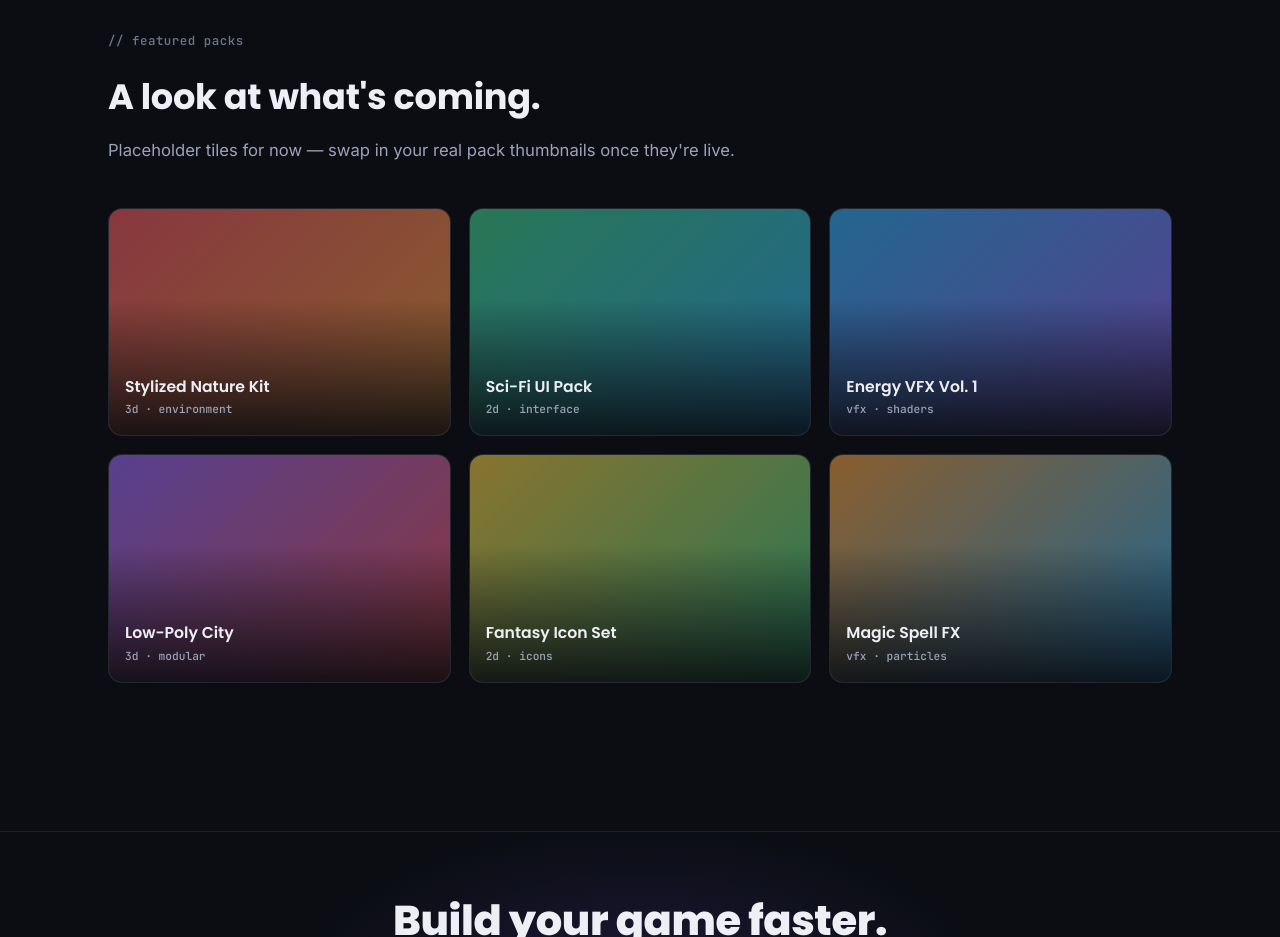
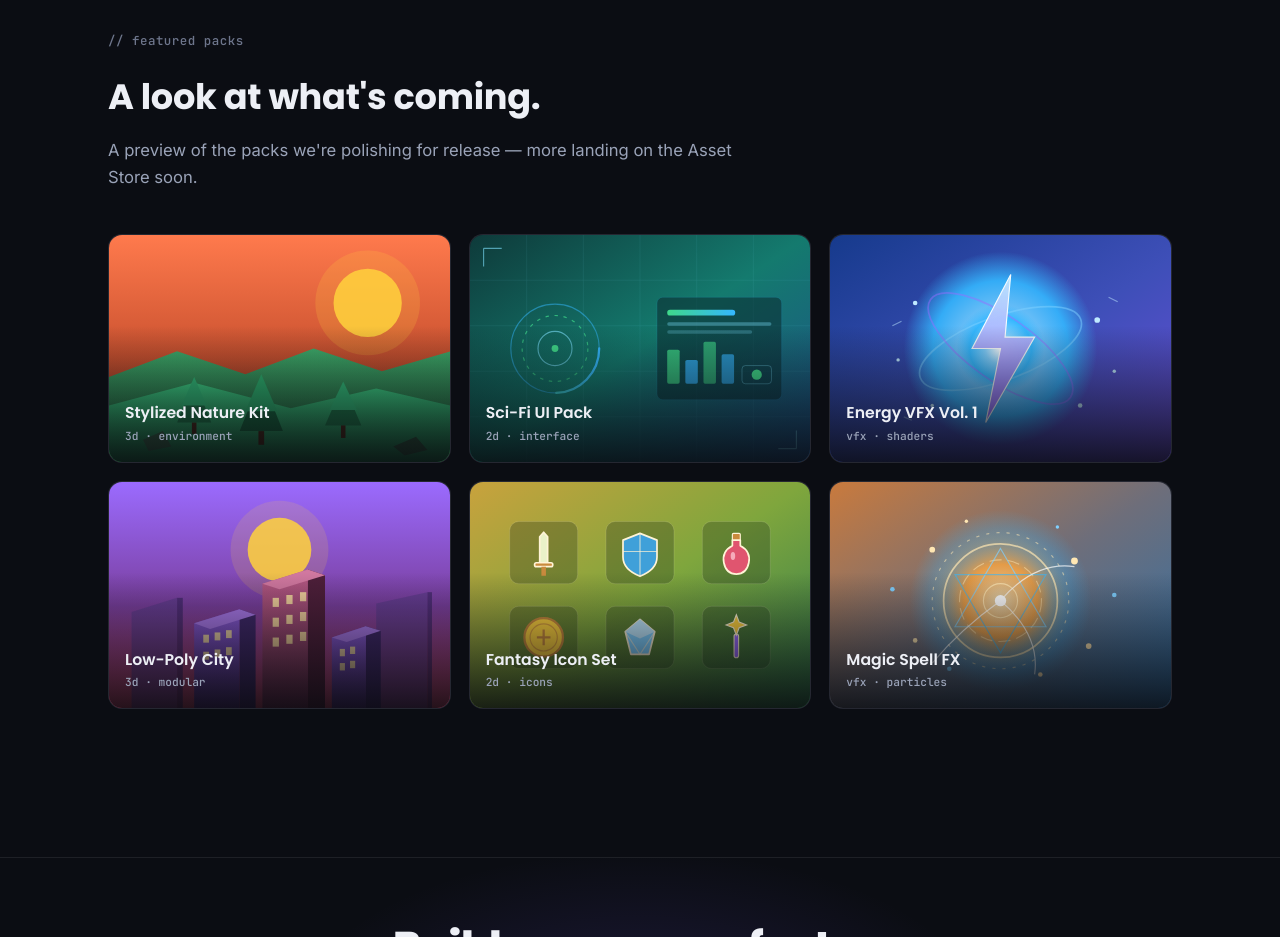
Before and after one commit to Kyle-Company/Unity-AssetStore, a plain HTML site: page docs/index.html in a window 1280 px wide. Shown: the part 1780-2717 px from the top of the page. Drawn offline with Linux system fonts and the light colour scheme.

Commit message:
feat: add SVGs for asset pack previews and update docs to display them with hover effects.

```diff
--- a/docs/index.html
+++ b/docs/index.html
@@ -108,16 +108,18 @@
   .shots{display:grid;grid-template-columns:repeat(3,1fr);gap:18px}
   .shot{aspect-ratio:3/2;border-radius:14px;border:1px solid var(--line);overflow:hidden;position:relative;
     display:flex;align-items:flex-end;padding:16px;background:var(--panel)}
-  .shot::before{content:"";position:absolute;inset:0;opacity:.5;background:var(--bg)}
+  .shot::before{content:"";position:absolute;inset:0;background:var(--bg) center/cover no-repeat;
+    transition:transform .35s ease}
+  .shot:hover::before{transform:scale(1.05)}
   .shot::after{content:"";position:absolute;inset:0;background:linear-gradient(180deg,transparent 40%,rgba(8,9,13,.85))}
   .shot span{position:relative;z-index:2;font-family:'Poppins';font-weight:600;font-size:.98rem}
   .shot small{position:relative;z-index:2;display:block;font-family:'JetBrains Mono',monospace;font-size:.7rem;color:var(--muted);margin-top:2px}
-  .s1{--bg:linear-gradient(135deg,#FF5A5F,#FFA63D)}
-  .s2{--bg:linear-gradient(135deg,#3FD98A,#34B7FF)}
-  .s3{--bg:linear-gradient(135deg,#34B7FF,#9B6BFF)}
-  .s4{--bg:linear-gradient(135deg,#9B6BFF,#FF5A5F)}
-  .s5{--bg:linear-gradient(135deg,#FFD23D,#3FD98A)}
-  .s6{--bg:linear-gradient(135deg,#FFA63D,#34B7FF)}
+  .s1{--bg:url("packs/stylized-nature-kit.svg")}
+  .s2{--bg:url("packs/sci-fi-ui-pack.svg")}
+  .s3{--bg:url("packs/energy-vfx-vol-1.svg")}
+  .s4{--bg:url("packs/low-poly-city.svg")}
+  .s5{--bg:url("packs/fantasy-icon-set.svg")}
+  .s6{--bg:url("packs/magic-spell-fx.svg")}
 
   /* cta band */
   .ctaband{margin:74px 0 0;padding:56px 0;border-top:1px solid var(--line);text-align:center;position:relative;overflow:hidden}
@@ -247,7 +249,7 @@
     <div class="sec-head">
       <div class="eyebrow">// featured packs</div>
       <h2>A look at what's coming.</h2>
-      <p>Placeholder tiles for now — swap in your real pack thumbnails once they're live.</p>
+      <p>A preview of the packs we're polishing for release — more landing on the Asset Store soon.</p>
     </div>
     <div class="shots">
       <div class="shot s1"><div><span>Stylized Nature Kit</span><small>3d · environment</small></div></div>
```
Also changed, not shown: docs/packs/energy-vfx-vol-1.svg (added), docs/packs/fantasy-icon-set.svg (added), docs/packs/low-poly-city.svg (added), docs/packs/magic-spell-fx.svg (added), docs/packs/sci-fi-ui-pack.svg (added), docs/packs/stylized-nature-kit.svg (added), 1 other file.
